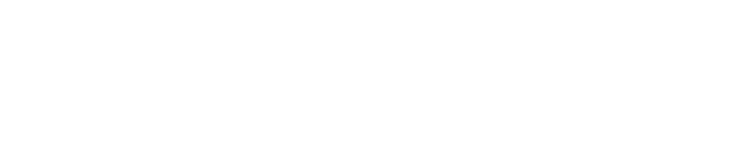
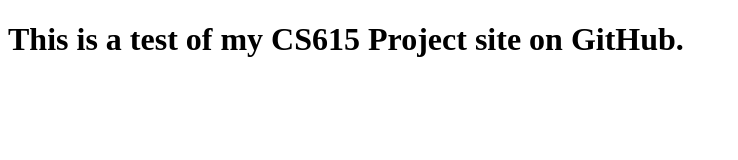
Before and after one commit to Unstevable/CS615ProjectWebsite, a plain HTML site: page index.html in a window 1280 px wide. Shown: the whole page, without its empty margins (0-738 px from the left). Drawn offline with Linux system fonts and the light colour scheme.

Commit message:
Update index.html

```diff
--- a/index.html
+++ b/index.html
@@ -1,7 +1,12 @@
 <!DOCTYPE html>
 <html lang="en">
+
   <head>
     <meta charset="UTF-8", name="viewport", content="width=device-width, initial-scale=1.0">
     <title>CS615 Project Site (Steven Carr)</title>
   </head>
+
+  <body>
+    <h1>This is a test of my CS615 Project site on GitHub.</h1>
+  </body>
 </html>
```
